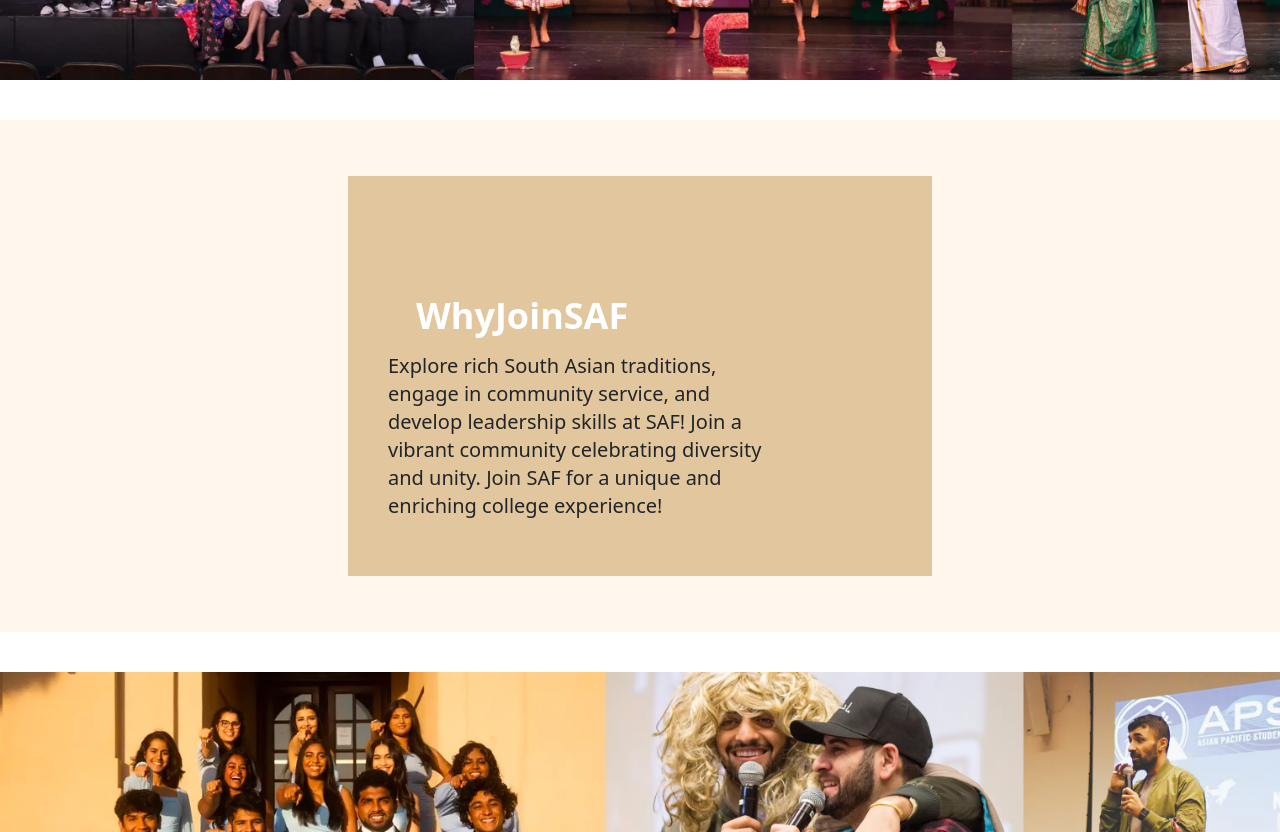
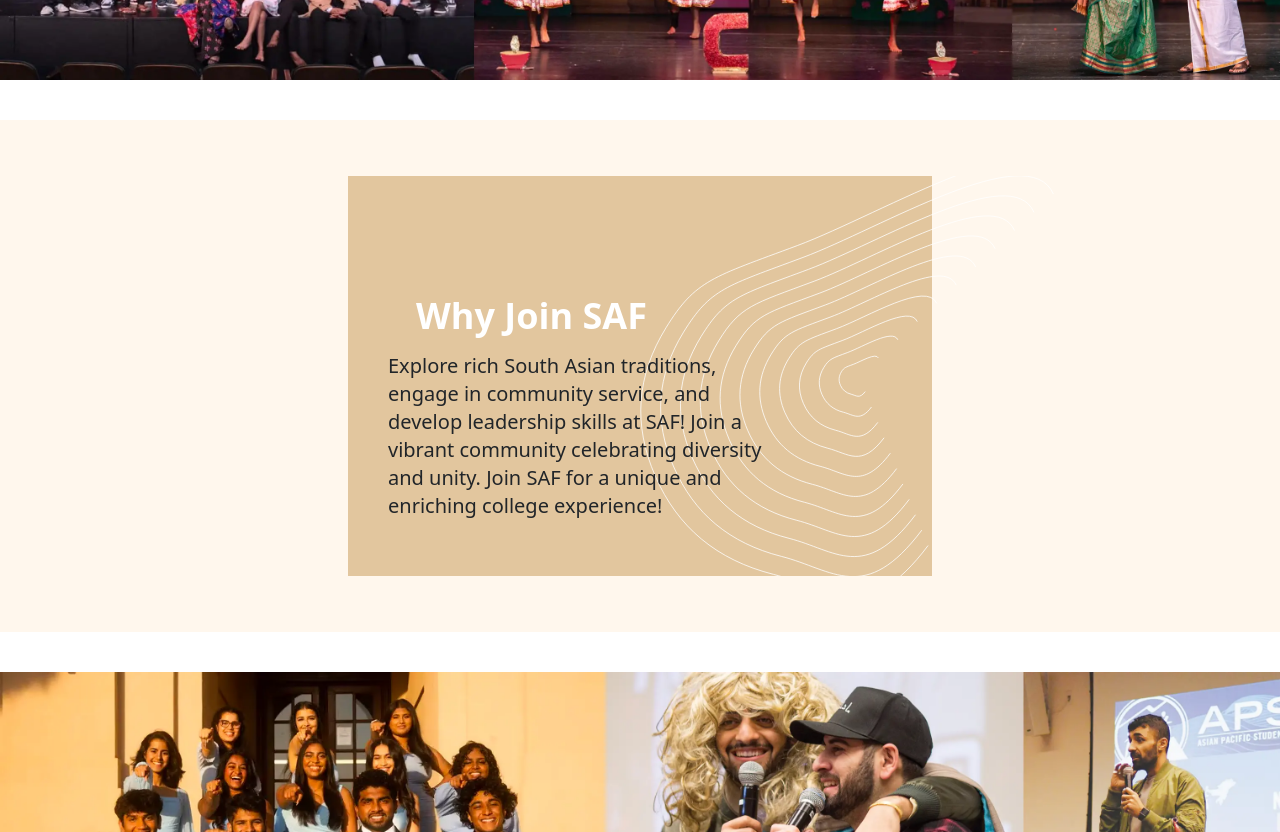
Before and after one commit to acm-ucr/saf-website, a Next.js app: page / in a window 1280 px wide. Shown: the part 440-1272 px from the top of the page. Built offline with nearby package versions, Linux system fonts and the light colour scheme.

Commit message:
Added ripple image to WhyJoin, but the ripple.svg image was cut off

```diff
--- a/src/components/home/WhyJoin.jsx
+++ b/src/components/home/WhyJoin.jsx
@@ -1,19 +1,34 @@
 import React from "react";
+import Image from "next/image";
+import Ripple from "../../../public/svg/ripple.svg";
 
 const WhyJoin = () => {
   return (
-    <div className="w-full flex flex-row item-center justify-center bg-orange-50 px-14 py-14">
-      <div className="flex flex-col w-1/2 px-10 py-10 pe-8 bg-saf-beige-200">
-        <p className="ml-7 text-4xl font-bold font-libre text-white mt-20">
-          {" "}
-          WhyJoinSAF{" "}
-        </p>
-        <p className="w-3/4 font-lora text-xl">
-          Explore rich South Asian traditions, engage in community service, and
-          develop leadership skills at SAF! Join a vibrant community celebrating
-          diversity and unity. Join SAF for a unique and enriching college
-          experience!
-        </p>
+    <div className="w-full flex flex-row items-center justify-center bg-orange-50 px-14 py-14">
+      <div className="relative flex flex-col w-1/2 px-10 py-10 pe-8 bg-saf-beige-200">
+        {/* Overlay Image */}
+        <div className="absolute top-0 left-1/2 w-3/4 h-full z-0">
+          <Image
+            src={Ripple}
+            alt="Ripple"
+            layout="fill"
+            objectFit="cover"
+            className="filter brightness-150"
+          />
+        </div>
+
+        {/* Text Content */}
+        <div className="z-10 relative">
+          <p className="ml-7 text-4xl font-bold font-libre text-white mt-20">
+            Why Join SAF
+          </p>
+          <p className="w-3/4 font-lora text-xl">
+            Explore rich South Asian traditions, engage in community service,
+            and develop leadership skills at SAF! Join a vibrant community
+            celebrating diversity and unity. Join SAF for a unique and enriching
+            college experience!
+          </p>
+        </div>
       </div>
     </div>
   );
```
Also changed, not shown: public/svg/ripple.svg.
